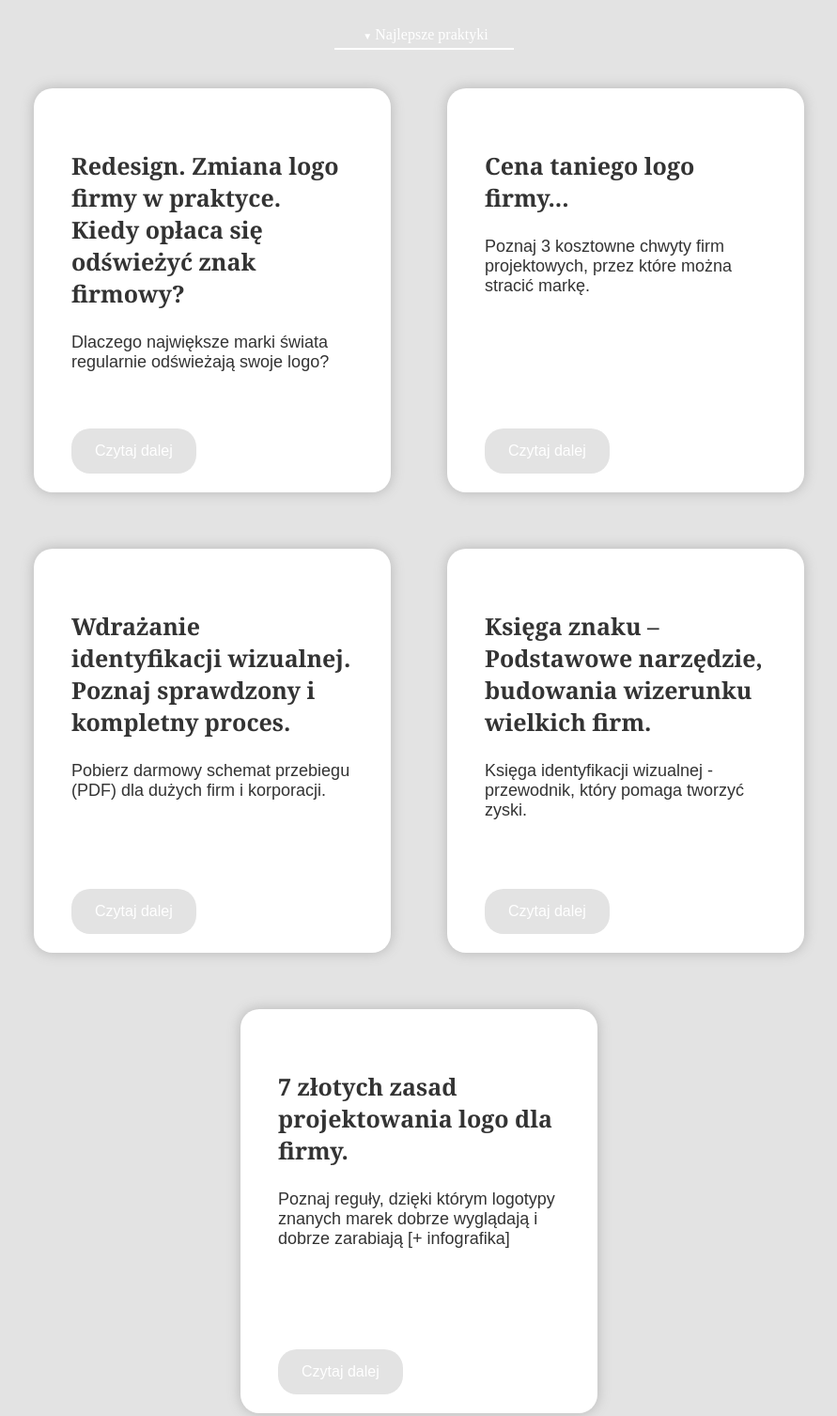
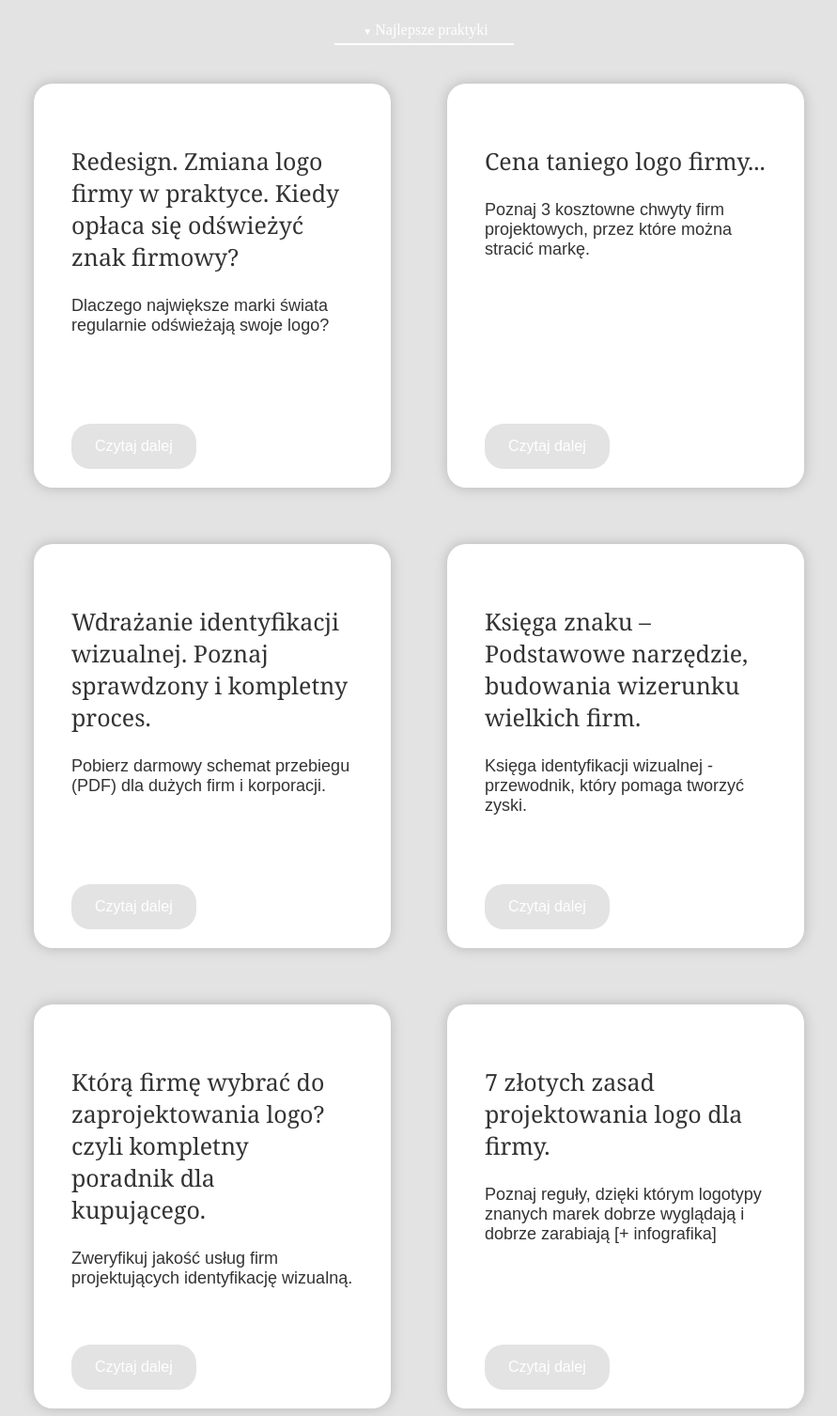
Before and after one commit to AdrianKrauza/spis, a plain HTML site: page index.html in a window 1280 px wide. Shown: the part 134-1641 px from the top of the page at 94% size, without its empty margins (194-1085 px from the left). Drawn offline with nearby package versions, Linux system fonts and the light colour scheme.

Commit message:
Add files via upload

```diff
--- a/index.html
+++ b/index.html
@@ -6,7 +6,7 @@
     <title>Spis Tresci </title>
 
     <style>
-        @import url('https://fonts.googleapis.com/css2?family=Playfair+Display:wght@600&display=swap');
+        @import url('https://fonts.googleapis.com/css2?family=Playfair+Display:wght@900&display=swap');
 
         body {
             background: #E3E3E3;
@@ -17,22 +17,25 @@
             font-size: 85px;
             text-align: center;
             color: #333333;
-            font-weight: 600;
-            display:block;
+            font-weight: bold;
+            display: block;
             width: 500px;
-            margin:auto;
-            border-bottom:5px solid #E3E3E3;
+            margin: auto;
+
         }
-        #title:hover {
-            color:#666;
-            border-bottom:5px solid #666;
-        }
+
         #boxs {
             display: flex;
             justify-content: center;
             flex-wrap: wrap;
             margin: auto;
             max-width: 1500px;
+        }
+
+        .box a:hover {
+            opacity: 0.75;
+            display: block;
+            text-decoration: underline;
         }
 
         .box p {
@@ -63,7 +66,7 @@
             color: inherit;
         }
 
-        .box>a {
+        .box a:last-child {
             text-decoration: none;
             color: white;
             background: #E3E3E3;
@@ -80,8 +83,6 @@
             width: 300px;
 
         }
-
-
 
         .breadcrumb a {
 
@@ -147,7 +148,8 @@
     <h1 id="title">Spis treści:</h1>
     <div class="breadcrumb">
         <ul>
-            <li class="breadcrumb__crumb"> <a href="https; //www.logofirmowe.pl/logo-firmy-i-branze/">Najlepsze praktyki</a>
+            <li class="breadcrumb__crumb"> <a href="https//www.logofirmowe.pl/logo-firmy-i-branze/">Najlepsze
+                    praktyki</a>
                 <ul class="breadcrumbs-list">
                     <li> <a href="https://www.logofirmowe.pl/logo-firmy-i-branze/">Przykłady logo w branży</a> </li>
                     <li> <a href="https://www.logofirmowe.pl/o/">Markowy blog</a> </li>
@@ -162,45 +164,46 @@
     </div>
     <div id="boxs">
         <div class="box">
-            <p> <b> <a href="https://www.logofirmowe.pl/zmiana-logo-redesign-przeprojektowywanie-wizerunku/">Redesign.
-                        Zmiana logo firmy w praktyce. Kiedy opłaca się odświeżyć znak firmowy? </a></b> </p>
-            <p><a href="https://www.logofirmowe.pl/zmiana-logo-redesign-przeprojektowywanie-wizerunku/">Dlaczego
-                    największe marki świata regularnie odświeżają swoje logo?</a> </p> <a
-                href="https://www.logofirmowe.pl/zmiana-logo-redesign-przeprojektowywanie-wizerunku/">Czytaj dalej</a>
+            <a href="https://www.logofirmowe.pl/zmiana-logo-redesign-przeprojektowywanie-wizerunku/">
+                <p>Redesign. Zmiana logo firmy w praktyce. Kiedy opłaca się odświeżyć znak firmowy? </p>
+                <p>Dlaczego największe marki świata regularnie odświeżają swoje logo?</p>
+            </a>
+            <a href="https://www.logofirmowe.pl/zmiana-logo-redesign-przeprojektowywanie-wizerunku/">Czytaj dalej</a>
+        </div>
+         <div class="box">
+            <a href="https://www.logofirmowe.pl/wady-i-bledy-projektowania-logo/">
+                <p>Cena taniego logo firmy... </p>
+                <p>Poznaj 3 kosztowne chwyty firm projektowych, przez które można stracić markę.</p>
+            </a>
+            <a href="https://www.logofirmowe.pl/wady-i-bledy-projektowania-logo/">Czytaj dalej</a>
         </div>
         <div class="box">
-            <p> <b><a href="https://www.logofirmowe.pl/wady-i-bledy-projektowania-logo/">Cena taniego logo firmy...</a>
-                </b> </p>
-            <p><a href="https://www.logofirmowe.pl/wady-i-bledy-projektowania-logo/"> Poznaj 3 kosztowne chwyty firm
-                    projektowych, przez które można stracić markę.</a> </p> <a
-                href="https://www.logofirmowe.pl/wady-i-bledy-projektowania-logo/">Czytaj dalej</a>
+            <a href="https://www.logofirmowe.pl/wdrazanie-identyfikacji-wizualnej-poznaj-sprawdzony-i-kompletny-proces/">
+                <p>Wdrażanie identyfikacji wizualnej. Poznaj sprawdzony i kompletny proces.</p>
+                <p>Pobierz darmowy schemat przebiegu (PDF) dla dużych firm i korporacji.</p>
+            </a>
+            <a href="https://www.logofirmowe.pl/wdrazanie-identyfikacji-wizualnej-poznaj-sprawdzony-i-kompletny-proces/">Czytaj dalej</a>
         </div>
         <div class="box">
-            <p> <b> <a
-                        href="https://www.logofirmowe.pl/wdrazanie-identyfikacji-wizualnej-poznaj-sprawdzony-i-kompletny-proces/">Wdrażanie
-                        identyfikacji wizualnej.
-                        Poznaj sprawdzony i kompletny proces.</a> </b>
-                <p><a
-                        href="https://www.logofirmowe.pl/wdrazanie-identyfikacji-wizualnej-poznaj-sprawdzony-i-kompletny-proces/">Pobierz
-                        darmowy schemat przebiegu (PDF) dla dużych firm i korporacji.</a></p> <a
-                    href="https://www.logofirmowe.pl/wdrazanie-identyfikacji-wizualnej-poznaj-sprawdzony-i-kompletny-proces/">Czytaj
-                    dalej</a>
+            <a href="https://www.logofirmowe.pl/jak-wybrac-firme-do-zaprojektowania-logo/">
+                <p>Księga znaku – Podstawowe narzędzie, budowania wizerunku wielkich firm.</p>
+                <p>Księga identyfikacji wizualnej - przewodnik, który pomaga tworzyć zyski.</p>
+            </a>
+            <a href="https://www.logofirmowe.pl/jak-wybrac-firme-do-zaprojektowania-logo/">Czytaj dalej</a>
         </div>
         <div class="box">
-            <p> <b><a href="https://www.logofirmowe.pl/ksiega-znaku-narzedzie-budowania-wizerunku-wielkich-marek/">Księga
-                        znaku – Podstawowe narzędzie, budowania wizerunku wielkich firm.</a> </b> </p>
-            <p><a href="https://www.logofirmowe.pl/ksiega-znaku-narzedzie-budowania-wizerunku-wielkich-marek/">Księga
-                    identyfikacji wizualnej - przewodnik, który pomaga tworzyć zyski.</a>
-            </p> <a href="https://www.logofirmowe.pl/ksiega-znaku-narzedzie-budowania-wizerunku-wielkich-marek/">Czytaj
-                dalej</a>
+            <a href="https://www.logofirmowe.pl/ksiega-znaku-narzedzie-budowania-wizerunku-wielkich-marek/">
+                <p>Którą firmę wybrać do zaprojektowania logo? czyli kompletny poradnik dla kupującego.</p>
+                <p>Zweryfikuj jakość usług firm projektujących identyfikację wizualną.</p>
+            </a>
+            <a href="https://www.logofirmowe.pl/ksiega-znaku-narzedzie-budowania-wizerunku-wielkich-marek/">Czytaj dalej</a>
         </div>
         <div class="box">
-            <p> <b><a href="https://www.logofirmowe.pl/ksiega-znaku-narzedzie-budowania-wizerunku-wielkich-marek/"> 7
-                        złotych zasad projektowania logo dla firmy.</a> </b> </p>
-            <p><a href="https://www.logofirmowe.pl/ksiega-znaku-narzedzie-budowania-wizerunku-wielkich-marek/">Poznaj
-                    reguły, dzięki którym logotypy znanych marek dobrze wyglądają i dobrze zarabiają [+ infografika]</a>
-            </p> <a href="https://www.logofirmowe.pl/ksiega-znaku-narzedzie-budowania-wizerunku-wielkich-marek/">Czytaj
-                dalej</a>
+            <a href="https://www.logofirmowe.pl/reguly-i-zasady-projektowania-logo/">
+                <p>7 złotych zasad projektowania logo dla firmy.</p>
+                <p>Poznaj reguły, dzięki którym logotypy znanych marek dobrze wyglądają i dobrze zarabiają [+ infografika]</p>
+            </a>
+            <a href="https://www.logofirmowe.pl/reguly-i-zasady-projektowania-logo/">Czytaj dalej</a>
         </div>
     </div>
 </body>
```
